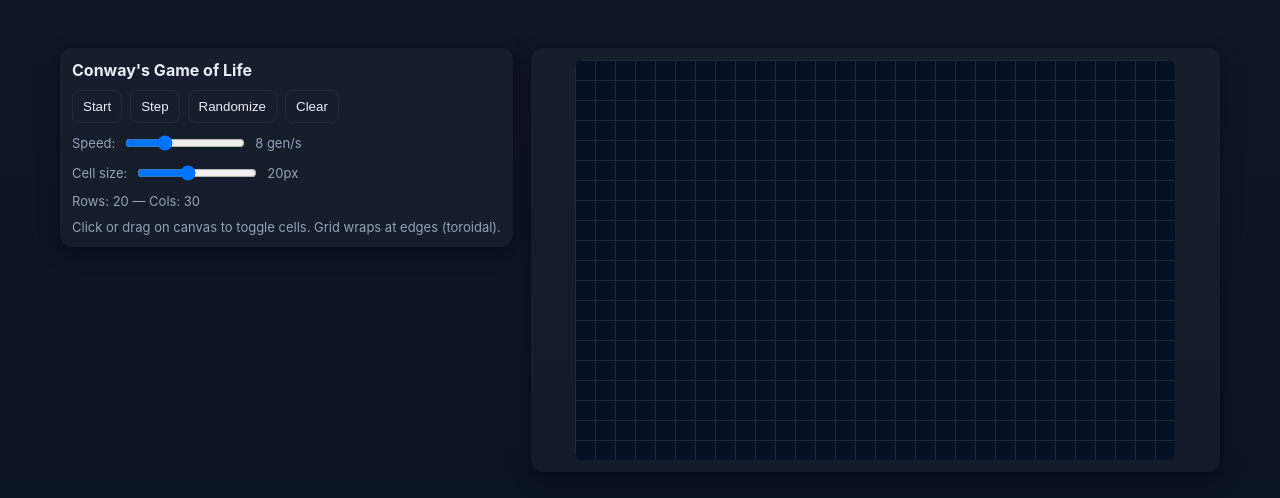
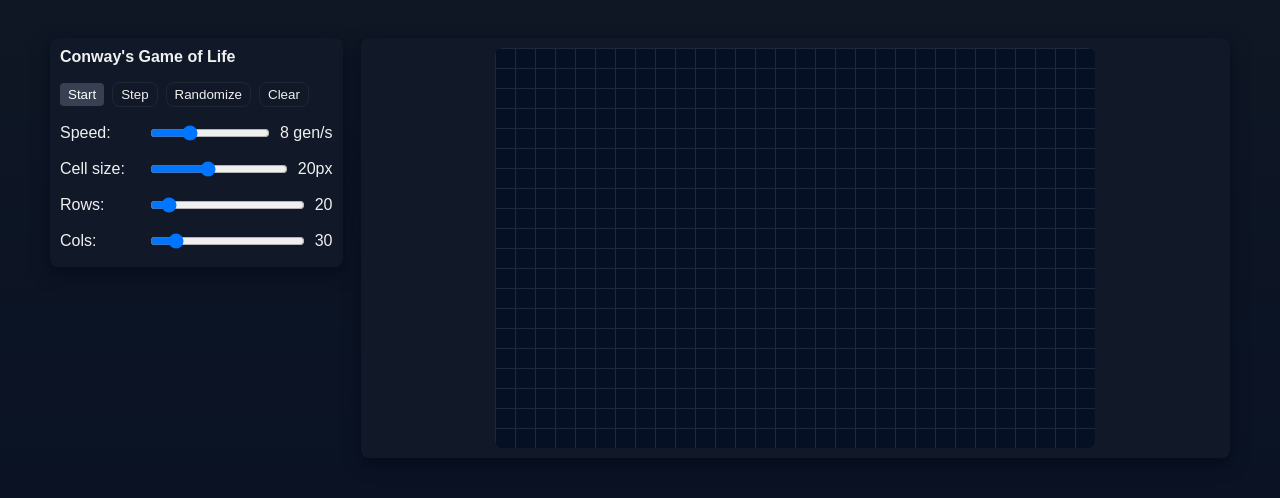
Before and after one commit to jo56/conways-game-of-life, a React (Vite) app: page / in a window 1280 px wide. Shown: the top 498 px of the page. Built offline with nearby package versions, Linux system fonts and the light colour scheme.

Commit message:
dynamic rows and cols

```diff
--- a/src/App.tsx
+++ b/src/App.tsx
@@ -23,8 +23,8 @@ export default function App(): JSX.Element {
   const drawMode = useRef(1);
 
   const [cellSize, setCellSize] = useState(20);
-  const [rows] = useState(20);
-  const [cols] = useState(30);
+  const [rows, setRows] = useState(20);
+  const [cols, setCols] = useState(30);
   const [grid, setGrid] = useState<Uint8Array[]>(() => createEmptyGrid(rows, cols));
   const [running, setRunning] = useState(false);
   const [speed, setSpeed] = useState(8);
@@ -155,8 +155,8 @@ export default function App(): JSX.Element {
   };
 
   const randomize = () => {
-    setGrid((g) => {
-      const ng = createEmptyGrid(g.length, g[0].length);
+    setGrid(() => {
+      const ng = createEmptyGrid(rows, cols);
       for (let r = 0; r < ng.length; r++) {
         for (let c = 0; c < ng[0].length; c++) {
           ng[r][c] = Math.random() > 0.75 ? 1 : 0;
@@ -166,39 +166,75 @@ export default function App(): JSX.Element {
     });
   };
 
-  const clear = () => setGrid((g) => createEmptyGrid(g.length, g[0].length));
+  const clear = () => setGrid(() => createEmptyGrid(rows, cols));
   const stepOnce = () => setGrid((g) => step(g));
 
+  const controlRowStyle: React.CSSProperties = {
+    display: 'flex',
+    alignItems: 'center',
+    gap: '8px',
+    marginBottom: '6px'
+  };
+
+  const infoLabelStyle: React.CSSProperties = {
+    width: '80px'
+  };
+
+  const sliderStyle: React.CSSProperties = {
+    flex: 1
+  };
+
   return (
-    <div className="app">
-      <div className="panel controls">
-        <div className="row"><strong>Conway's Game of Life</strong></div>
-        <div className="row">
-          <button onClick={toggleRunning} className={running ? 'primary' : ''}>{running ? 'Stop' : 'Start'}</button>
-          <button onClick={stepOnce}>Step</button>
-          <button onClick={randomize}>Randomize</button>
-          <button onClick={clear}>Clear</button>
+    <div className="app" style={{ padding: '10px', fontFamily: 'sans-serif', color: '#f0f0f0' }}>
+      <div className="panel controls" style={{ marginBottom: '10px', padding: '10px', background: '#111827', borderRadius: '8px' }}>
+        <div style={controlRowStyle}><strong>Conway's Game of Life</strong></div>
+        <div style={controlRowStyle}>
+          <button onClick={toggleRunning} style={{ padding: '4px 8px', background: running ? '#06b6d4' : '#374151', border: 'none', color: '#fff', borderRadius: '4px' }}>{running ? 'Stop' : 'Start'}</button>
+          <button onClick={stepOnce} style={{ padding: '4px 8px' }}>Step</button>
+          <button onClick={randomize} style={{ padding: '4px 8px' }}>Randomize</button>
+          <button onClick={clear} style={{ padding: '4px 8px' }}>Clear</button>
         </div>
-        <div className="row">
-          <label className="info">Speed:</label>
-          <input className="slider" type="range" min={1} max={24} value={speed} onChange={(e) => setSpeed(Number(e.target.value))} />
-          <div className="info">{speed} gen/s</div>
+
+        <div style={controlRowStyle}>
+        <label style={infoLabelStyle}>Speed:</label>
+        <input className="slider" type="range" min={1} max={24} value={speed} onChange={(e) => setSpeed(Number(e.target.value))} style={sliderStyle} />
+        <div>{speed} gen/s</div>
         </div>
-        <div className="row">
-          <label className="info">Cell size:</label>
-          <input className="slider" type="range" min={6} max={40} value={cellSize} onChange={(e) => setCellSize(Number(e.target.value))} />
-          <div className="info">{cellSize}px</div>
+
+        <div style={controlRowStyle}>
+        <label style={infoLabelStyle}>Cell size:</label>
+        <input className="slider" type="range" min={6} max={40} value={cellSize} onChange={(e) => setCellSize(Number(e.target.value))} style={sliderStyle} />
+        <div>{cellSize}px</div>
         </div>
-        <div className="row info">Rows: {rows} — Cols: {cols}</div>
-        <div className="row info">Click or drag on canvas to toggle cells. Grid wraps at edges (toroidal).</div>
+
+        <div style={controlRowStyle}>
+        <label style={infoLabelStyle}>Rows:</label>
+        <input className="slider" type="range" min={5} max={200} value={rows} onChange={(e) => {
+            const newRows = Number(e.target.value);
+            setRows(newRows);
+            setGrid(createEmptyGrid(newRows, cols));
+        }} style={sliderStyle} />
+        <div>{rows}</div>
+        </div>
+
+        <div style={controlRowStyle}>
+        <label style={infoLabelStyle}>Cols:</label>
+        <input className="slider" type="range" min={5} max={200} value={cols} onChange={(e) => {
+            const newCols = Number(e.target.value);
+            setCols(newCols);
+            setGrid(createEmptyGrid(rows, newCols));
+        }} style={sliderStyle} />
+        <div>{cols}</div>
+        </div>
       </div>
 
-      <div className="canvasWrap panel" style={{minHeight:400}}>
+      <div className="canvasWrap panel" style={{ minHeight: 400, background: '#111827', borderRadius: '8px', padding: '10px' }}>
         <canvas
           ref={canvasRef}
           onMouseDown={handleMouseDown}
           onMouseUp={handleMouseUp}
           onMouseMove={handleMouseMove}
+          style={{ display: 'block', margin: '0 auto', cursor: 'crosshair', background: DEAD_COLOR }}
         />
       </div>
     </div>
```
